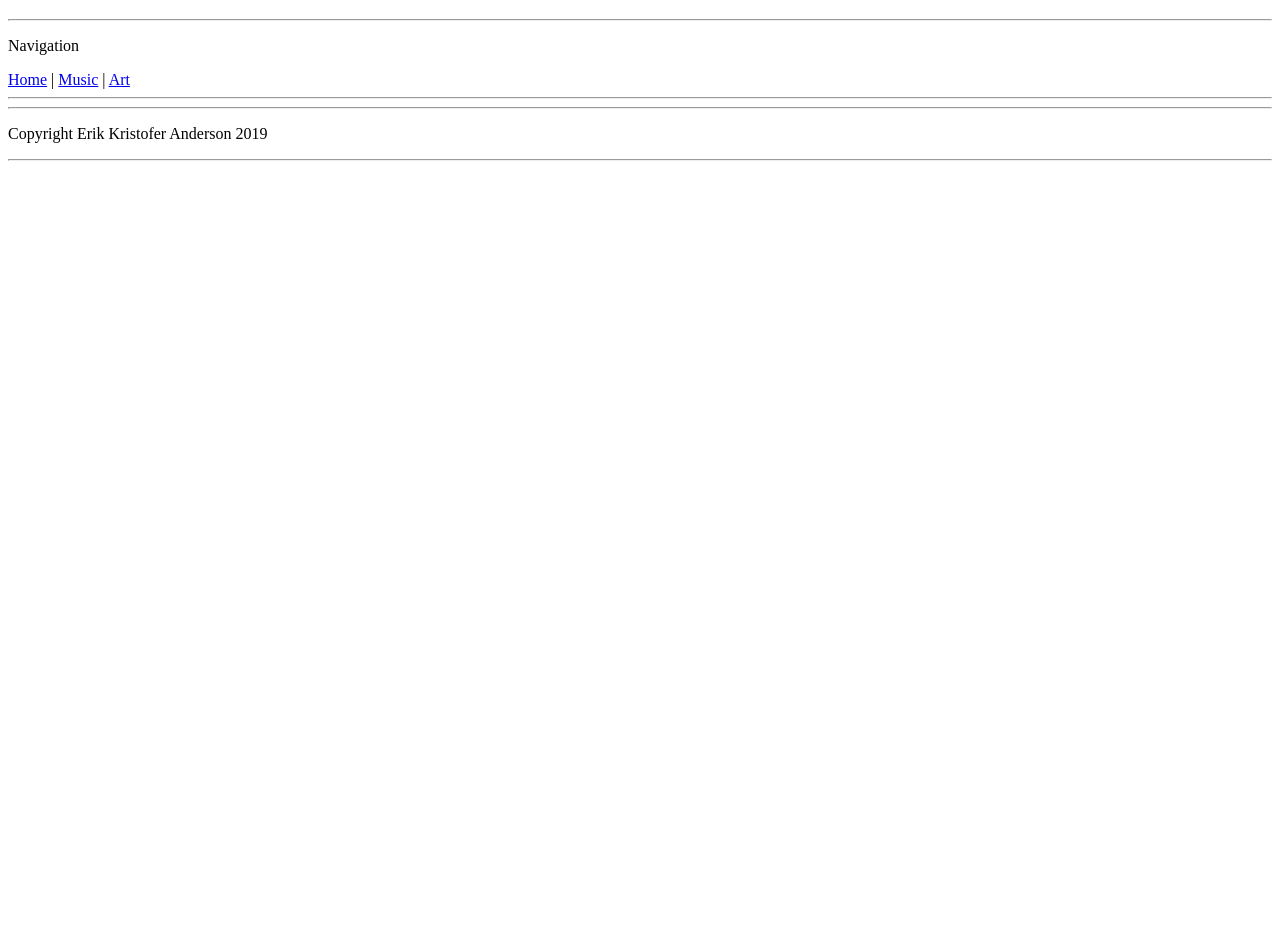
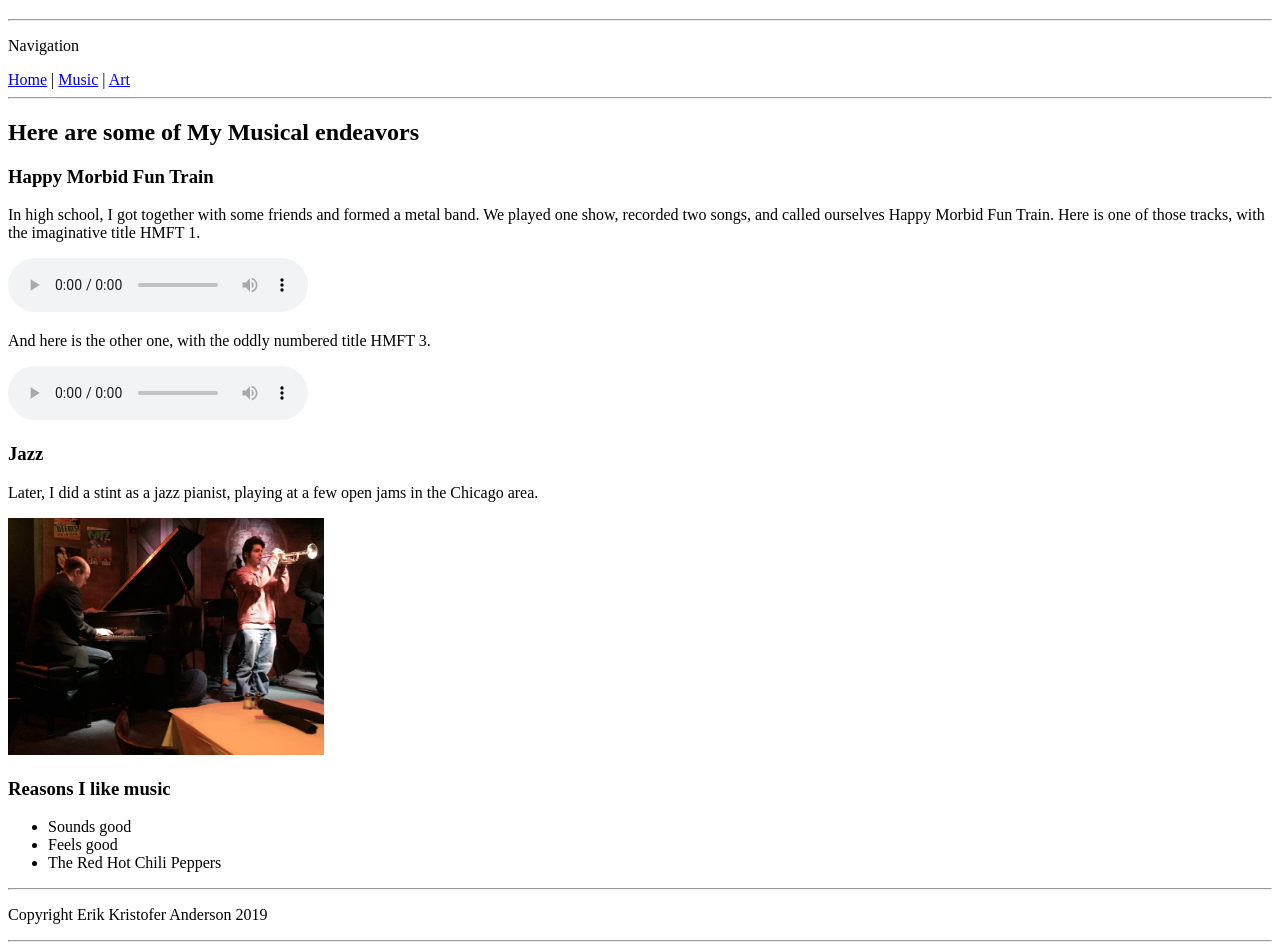
Before and after one commit to erik-kristofer-anderson/fluffy-parakeet, a plain HTML site: page music.html in a window 1280 px wide. Shown: the part 61-1011 px from the top of the page. Before the commit the page ends 800 px from the top, so only its background shows below. Drawn offline with Linux system fonts and the light colour scheme.

Commit message:
added content to music.html and put an under construction message on art.html

```diff
--- a/music.html
+++ b/music.html
@@ -17,10 +17,32 @@
     <hr>
 </header>
 <body>
+<h2>Here are some of My Musical endeavors</h2>
+<h3>Happy Morbid Fun Train</h3>
+<p>In high school, I got together with some friends and formed a metal band. We played one show, recorded two songs, and called ourselves Happy Morbid Fun Train. Here is one of those tracks, with the imaginative title HMFT 1.</p>
+<audio controls>
+    <source src="HMFT_1.mp3" type="audio/mpeg">
+    Alternate text: Your browser does not support the audio element.
+</audio>
+<p>And here is the other one, with the oddly numbered title HMFT 3.</p>
+<audio controls>
+    <source src="HMFT_3.mp3" type="audio/mpeg">
+    Alternate text: Your browser does not support the audio element.
+</audio>
+<h3>Jazz</h3>
+<p>Later, I did a stint as a jazz pianist, playing at a few open jams in the Chicago area.</p>
+<img src="erikpiano.JPG" alt="Erik playing piano" width="25%">
+<h3>Reasons I like music</h3>
+<ul>
+    <li>Sounds good</li>
+    <li>Feels good</li>
+    <li>The Red Hot Chili Peppers</li>
+</ul>
+</body>
 <footer>
     <hr>
     <p>Copyright Erik Kristofer Anderson 2019</p>
     <hr>
 </footer>
-</body>
+
 </html>
```
Also changed, not shown: art.html (+1 -1 lines), index.html (+4 -3 lines), erikpiano.JPG (added), 2 other files.
